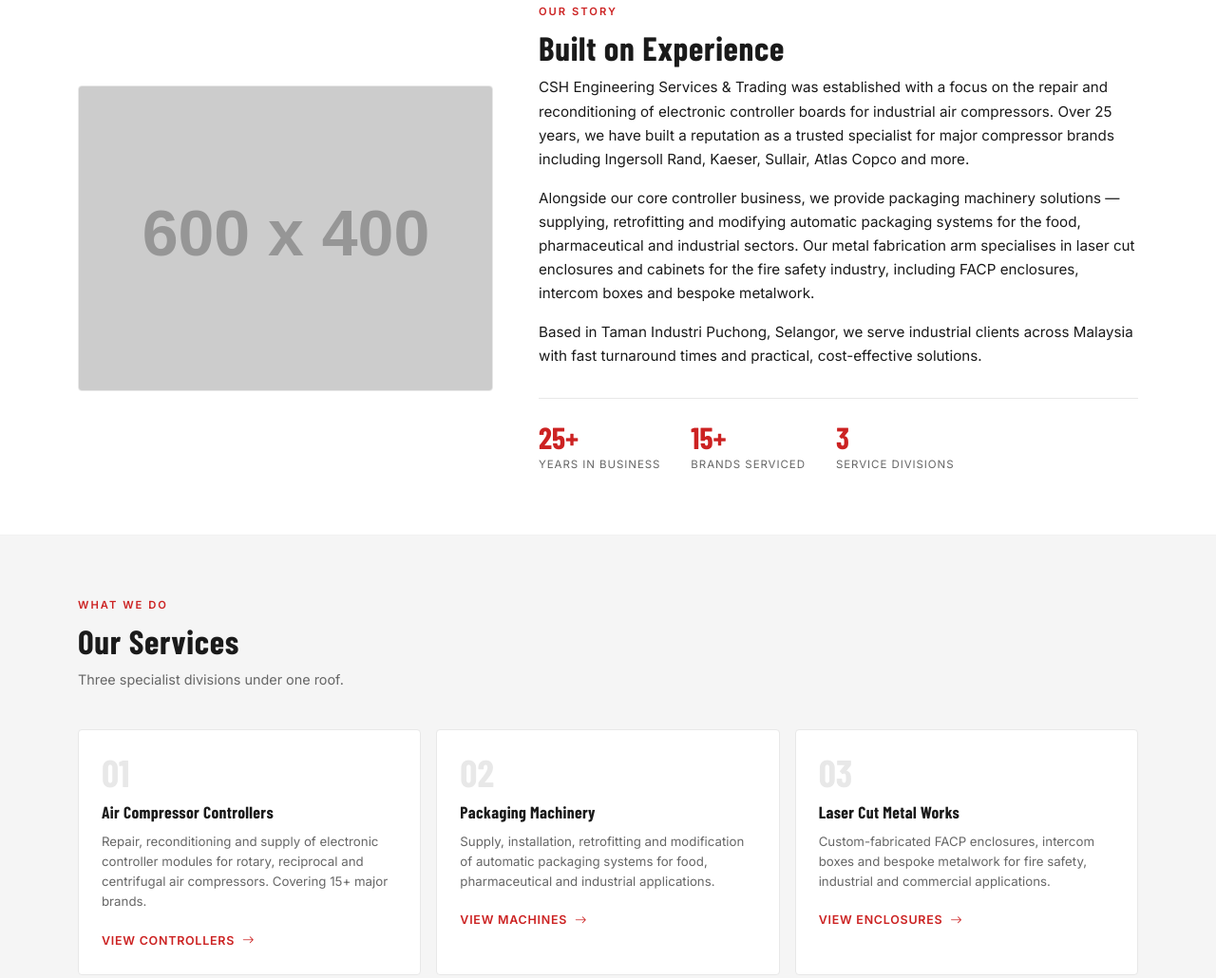
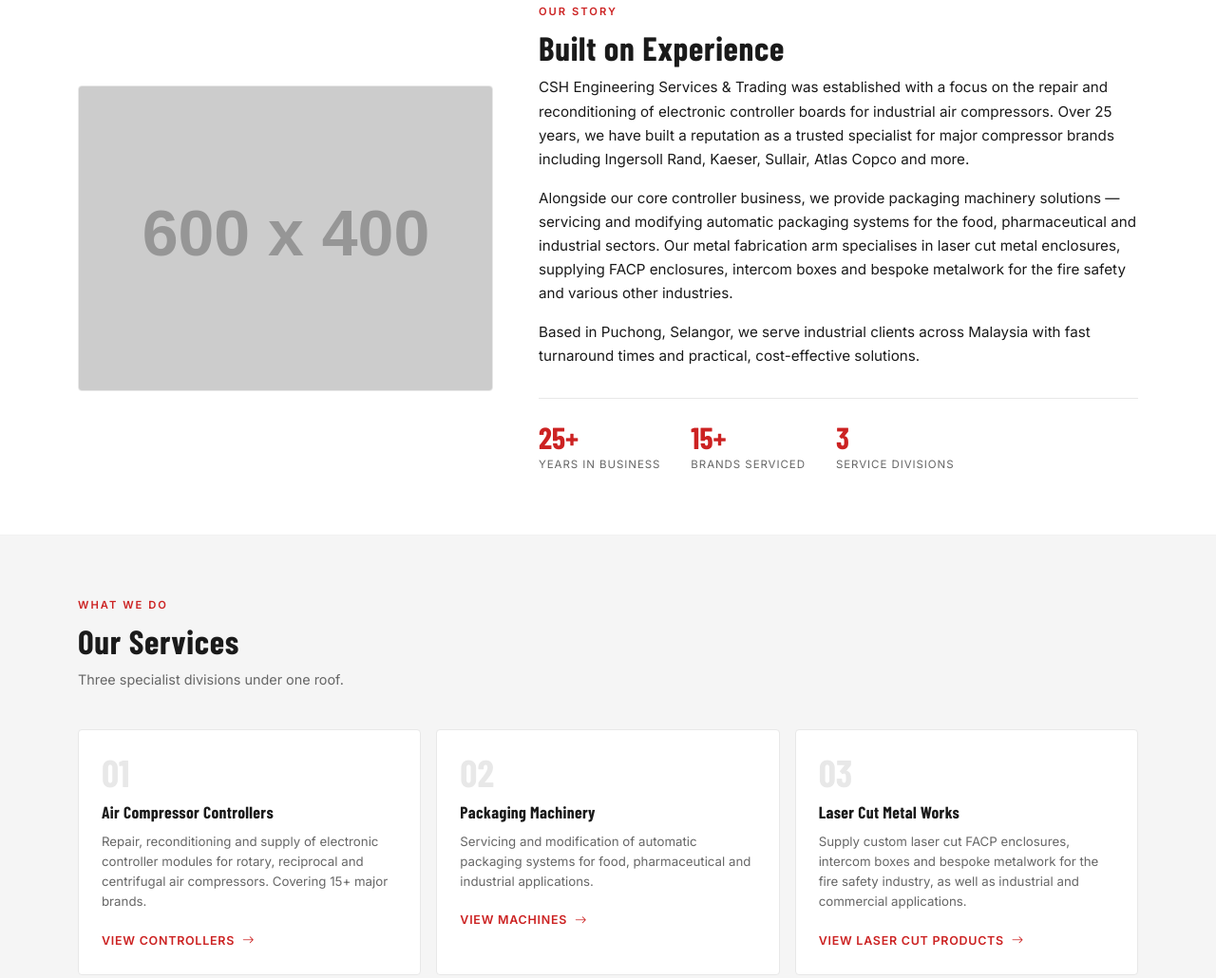
Before and after one commit to KrunchiZ/csh-engineering-website, a website: page about.html in a window 1280 px wide. Shown: the part 376-1406 px from the top of the page at 95% size. Drawn offline with nearby package versions, Linux system fonts and the light colour scheme; placeholder pictures from the web are drawn by us.

Commit message:
chore: Fixed json syntax mistakes and adjusted wording in general. Added extra category in filter just in case future needs it. Added links for S3 controllers.

```diff
--- a/about.html
+++ b/about.html
@@ -61,13 +61,13 @@
           </p>
           <p>
             Alongside our core controller business, we provide packaging machinery solutions —
-            supplying, retrofitting and modifying automatic packaging systems for the food,
+            servicing and modifying automatic packaging systems for the food,
             pharmaceutical and industrial sectors. Our metal fabrication arm specialises in
-            laser cut enclosures and cabinets for the fire safety industry, including FACP
-            enclosures, intercom boxes and bespoke metalwork.
+            laser cut metal enclosures, supplying FACP enclosures, intercom boxes and
+            bespoke metalwork for the fire safety and various other industries.
           </p>
           <p>
-            Based in Taman Industri Puchong, Selangor, we serve industrial clients across
+            Based in Puchong, Selangor, we serve industrial clients across
             Malaysia with fast turnaround times and practical, cost-effective solutions.
           </p>
 
@@ -122,7 +122,7 @@
             <div class="about-service-num">02</div>
             <h3 class="about-service-title">Packaging Machinery</h3>
             <p class="about-service-desc">
-              Supply, installation, retrofitting and modification of automatic packaging
+              Servicing and modification of automatic packaging
               systems for food, pharmaceutical and industrial applications.
             </p>
             <a href="packaging.html" class="about-service-link">
@@ -135,11 +135,11 @@
             <div class="about-service-num">03</div>
             <h3 class="about-service-title">Laser Cut Metal Works</h3>
             <p class="about-service-desc">
-              Custom-fabricated FACP enclosures, intercom boxes and bespoke metalwork
-              for fire safety, industrial and commercial applications.
+              Supply custom laser cut FACP enclosures, intercom boxes and bespoke metalwork
+              for the fire safety industry, as well as industrial and commercial applications.
             </p>
             <a href="metalworks.html" class="about-service-link">
-              View Enclosures <i class="bi bi-arrow-right ms-1"></i>
+              View Laser Cut Products <i class="bi bi-arrow-right ms-1"></i>
             </a>
           </div>
         </div>
```
Also changed, not shown: data/controllers.json (+6 -6 lines), data/reconditioned.json (+6 -6 lines), index.html (+1 -1 lines), packaging.html (+0 -3 lines), reconditioned.html (+2 -1 lines).
